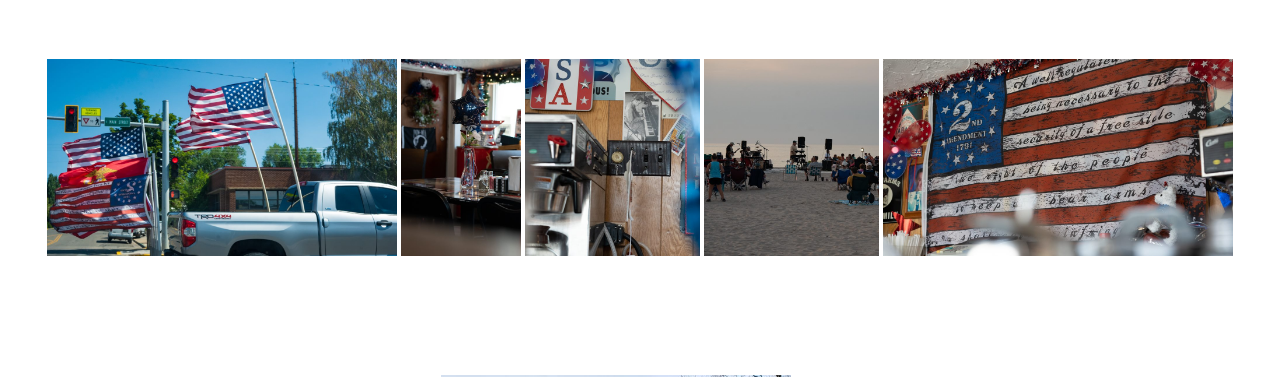
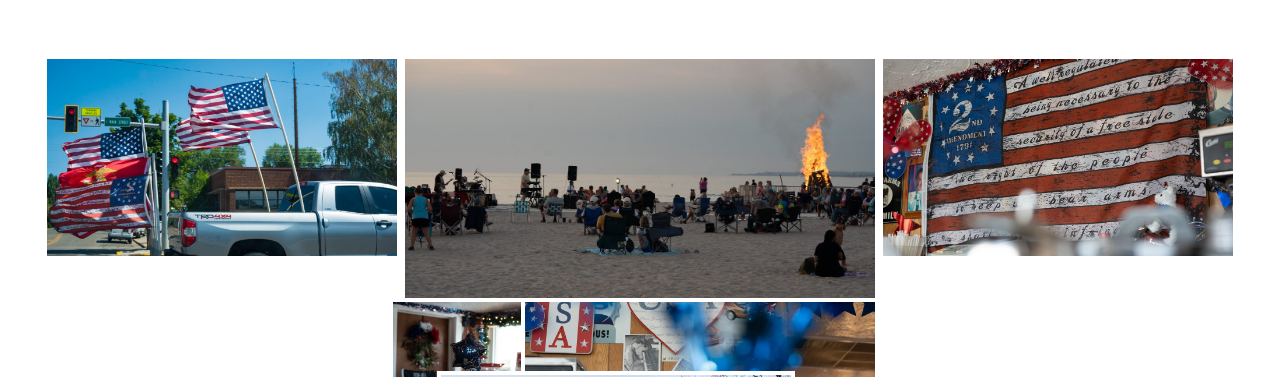
Before and after one commit to Beckognize/DaleKaminskiArt, a Next.js app: page /america in a window 1280 px wide. Shown: the part 177-554 px from the top of the page. Built offline with nearby package versions, Linux system fonts and the light colour scheme; grey boxes are pictures that could not be loaded.

Commit message:
Arranged images in topographics

```diff
--- a/pages/america.js
+++ b/pages/america.js
@@ -4,6 +4,18 @@ import Header from '../components/header'
 import Slider from '../components/slider'
 
 const myImages = [
+  {
+    src:'images/america/flags.jpg',
+    alt:'pickup truck with many american flags',
+    caption:'Main Street 2021',
+    style:{top: "0%", leftt: "0%", width: '30%' }
+  },
+  {
+    src:'images/america/bonfire.jpg' ,
+    alt:'A bonfire on the beach with a band',
+    caption:'"BonFire Beach," Luddington, Michigan.',
+    style: { top: "0%", left: "30%", width: '40%' }
+  },
   {
     src:'images/america/cloudflag.jpg',
     alt:'american flag in stormy weather',
@@ -14,19 +26,13 @@ const myImages = [
     src:'images/america/flagbar1.jpg',
     alt:'American decorations on bar in resturant',
     caption:'"Right Wing Dinner," Ohio',
-    style:{ top: "0%", left: "29%", width: '30%' }
+    style:{ top: "20%", left: "29%", width: '30%' }
   },
   {
     src: 'images/america/flagbar2.jpg',
     alt: 'American decorations on wall in bar',
     caption:'"Right Wing Dinner 2," Ohio',
-    style: { top: "0%", right: "30%", width: '30%' }
-  },
-  {
-    src:'images/america/bonfire.jpg' ,
-    alt:'A bonfire on the beach with a band',
-    caption:'"BonFire Beach," Luddington, Michigan.',
-    style: { top: "0%", right: "15%", width: '30%' }
+    style: { top: "20%", right: "30%", width: '30%' }
   },
   {
     src:'images/america/flagbar3.jpg' ,
@@ -59,12 +65,6 @@ const myImages = [
     style:{top: "27%", right: "0%", width: '30%' }
   },
    {
-    src:'images/america/flags.jpg',
-    alt:'pickup truck with many american flags',
-    caption:'Main Street 2021',
-    style:{top: "0%", leftt: "0%", width: '30%' }
-  },
- {
     src:'images/america/caution3.jpg',
     alt:'caution tape on baby swing',
     caption:'Kiddie Swing Police Line',
```
Also changed, not shown: pages/topographics.js (+10 -10 lines).
